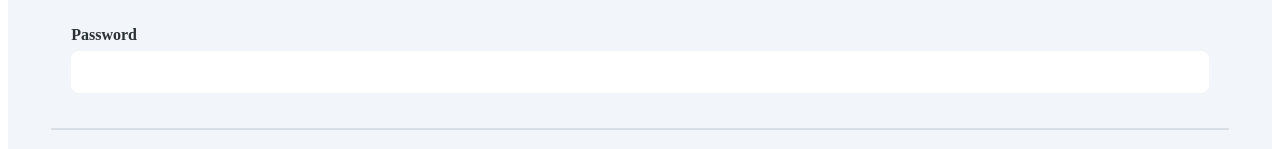
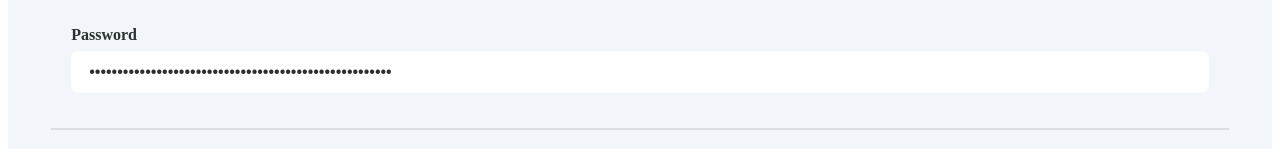
Before and after one commit to qmigo/cipherSchools, a React (Vite) app in the folder client/: page /profile in a window 1280 px wide. Shown: the part 2030-2179 px from the top of the page. Built offline with nearby package versions, Linux system fonts and the light colour scheme; no server answers.

Commit message:
password and security completed

```diff
--- a/client/src/components/Security/Security.jsx
+++ b/client/src/components/Security/Security.jsx
@@ -1,19 +1,56 @@
 import React, { useEffect, useState } from 'react'
 import Button from 'react-bootstrap/Button';
 import Modal from 'react-bootstrap/Modal';
-
+import axios from 'axios'
+import { useSelector } from 'react-redux'
 
 const Security = () => {
 
+    const token = localStorage.getItem('token')
+    const {userId} = useSelector(state=> state.user)
+
+    const [isLoading, setIsLoading] = useState(false)
+
     const [isSecurityActive, setIsSecurityActive] = useState(false)
-    const [password, setPassword] = useState(null)
+    const [password, setPassword] = useState('random string bcoz password are not stored at frontend')
+
+    const [oldPassword, setOldPassword] = useState(null)
+    const [newPassword, setNewPassword] = useState(null)
+    const [confirmPassword, setConfirmPassword] = useState(null)
 
     const handleChangeSecurity = ()=>{
         setIsSecurityActive(!isSecurityActive)
     }
 
-    const savePassword = ()=>{
-        console.log("password")
+    const savePassword = async()=>{
+        if(!oldPassword || !newPassword || !confirmPassword)
+        {
+            alert('All fields are mandatory')
+            return
+        }
+
+        if(newPassword !== confirmPassword)
+        {
+            alert("Password and Confirm Password not match")
+            return
+        }
+
+        try {
+            const {data} = await axios.put(`${process.env.URL}/changePassword?userId=${userId}`,{
+                oldPassword,
+                newPassword
+            },
+            {
+                headers: { Authorization: `Bearer ${token}` }
+
+            }
+            )
+
+            alert("Password Changed Successfully")
+
+        } catch (error) {
+            alert(error.response.data.msg)
+        }
         setIsSecurityActive(false)
     }
 
@@ -26,21 +63,21 @@ const Security = () => {
             <div className="input-box">
                 <div className="input-title">Old Password</div>
                 <div className="input-password">
-                    <input type="password" id="old-password" placeholder='Old Password'/>
+                    <input type="password" id="old-password" placeholder='Old Password' onChange={(e)=>{setOldPassword(e.target.value)}}/>
                     <img src="https://www.cipherschools.com/static/media/Eye.270f75dfd9c2b2af1ea99439d7cf3d9c.svg" alt="eye" onClick={()=>{}}/>
                 </div>
             </div>
             <div className="input-box">
                 <div className="input-title">New Password</div>
                 <div className="input-password">
-                    <input type="password" id="new-password" placeholder='New Password'/>
+                    <input type="password" id="new-password" placeholder='New Password' onChange={(e)=>{setNewPassword(e.target.value)}}/>
                     <img src="https://www.cipherschools.com/static/media/Eye.270f75dfd9c2b2af1ea99439d7cf3d9c.svg" alt="eye" onClick={()=>{}}/>
                 </div>
             </div>
             <div className="input-box">
                 <div className="input-title">Confirm Password</div>
                 <div className="input-password">
-                    <input type="password" id="confirm-password" placeholder='Confirm Password'/>
+                    <input type="password" id="confirm-password" placeholder='Confirm Password' onChange={(e)=>{setConfirmPassword(e.target.value)}}/>
                     <img src="https://www.cipherschools.com/static/media/Eye.270f75dfd9c2b2af1ea99439d7cf3d9c.svg" alt="eye" onClick={()=>{}}/>
                 </div>
             </div>
@@ -64,7 +101,7 @@ const Security = () => {
             <div className="link">
                 <div className="link-title">Password</div>
                 <div className="input-link">
-                    <input type="password" readOnly={true} onChange={(e)=>{setPassword(e.target.value)}}/>
+                    <input type="password" value={password} readOnly={true} onChange={(e)=>{setPassword(e.target.value)}}/>
                 </div>
             </div>
         </div>
```
